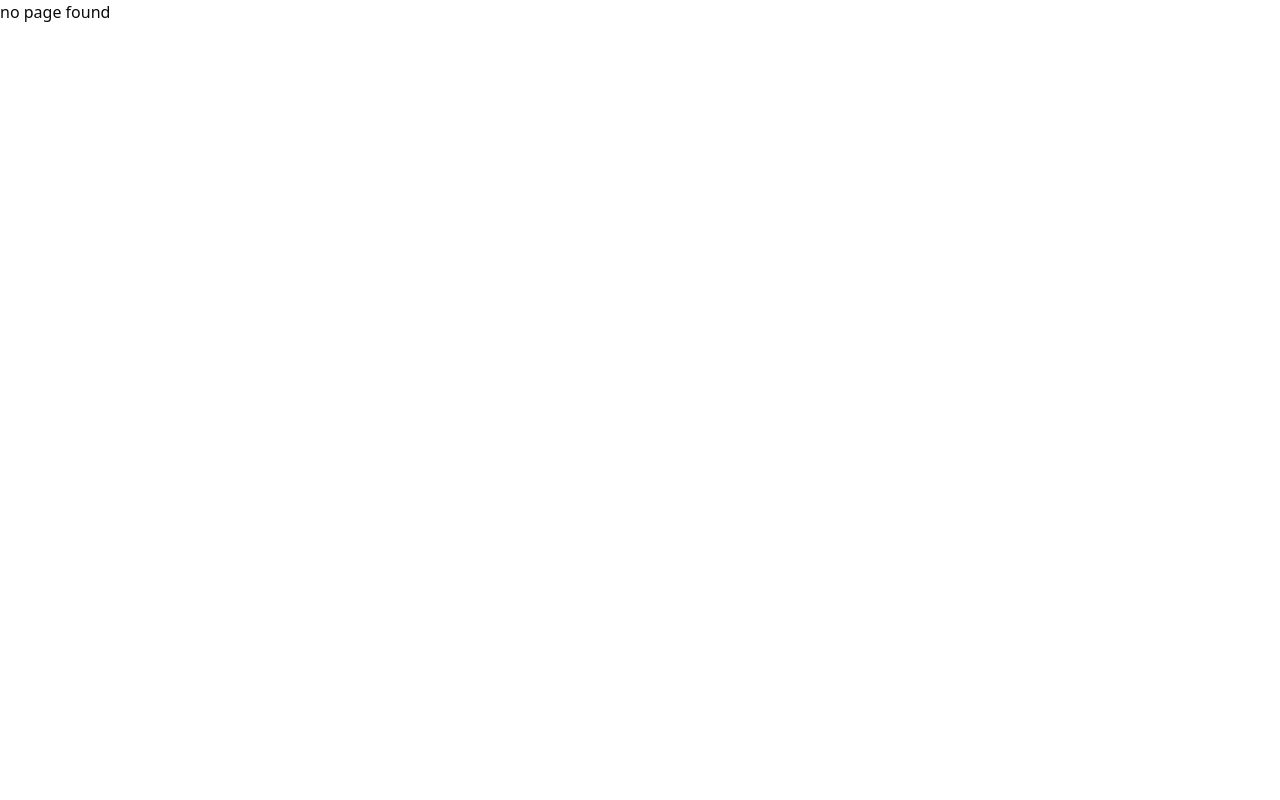
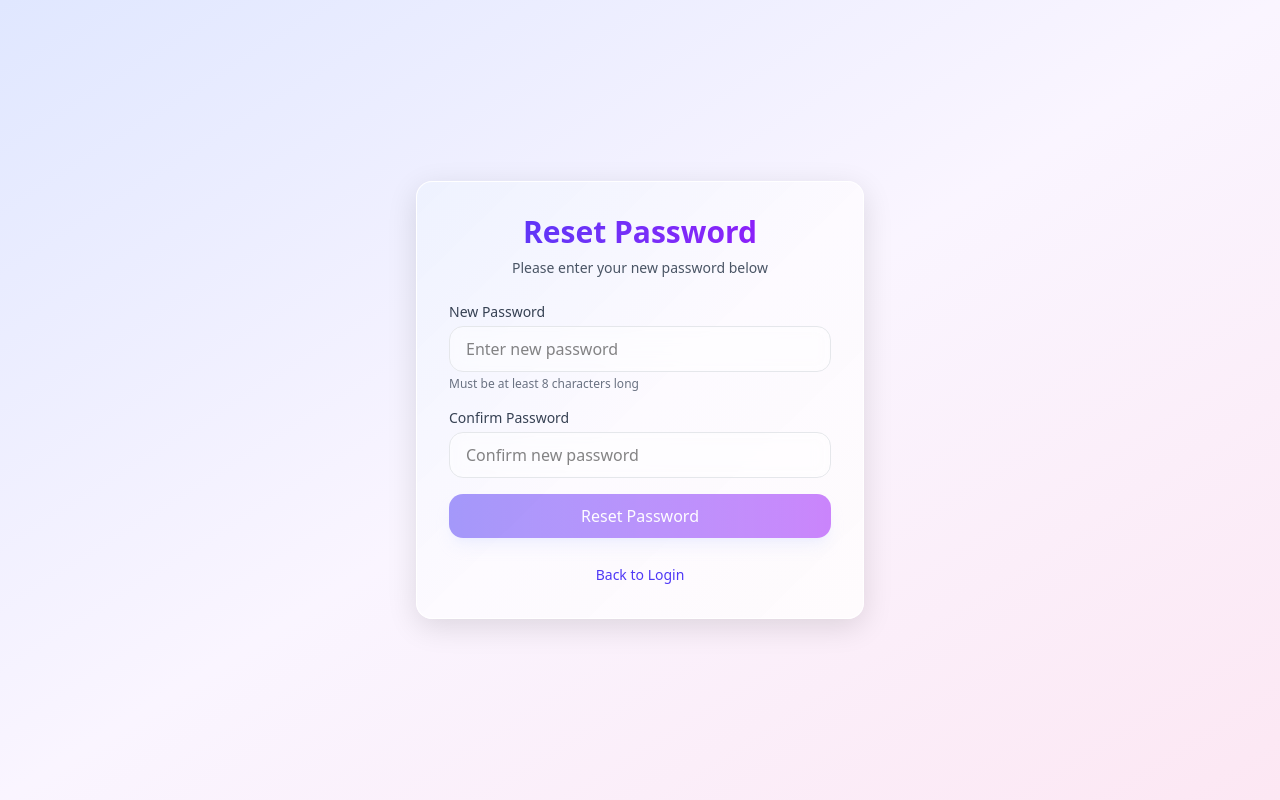
Before and after one commit to Ayushgajera/TripMesh, a React (Vite) app in the folder frontend/: page /reset-password in a window 1280 px wide. Built offline with nearby package versions, Linux system fonts and the light colour scheme.

Commit message:
create forgot&reset UI

```diff
--- a/frontend/src/App.jsx
+++ b/frontend/src/App.jsx
@@ -1,12 +1,16 @@
 import React from 'react'
 import Login from './pages/Login'
 import { Route, Routes } from 'react-router-dom'
+import ForgotPassword from './pages/forgotPassword'
+import ResetPassword from './pages/resetPassword'
 
 function App() {
   return (
     <div>
       <Routes>
         <Route path="/" element={<Login/>}/>
+        <Route path="/forgot-password" element={<ForgotPassword/>}/>
+        <Route path="/reset-password" element={<ResetPassword/>}/>
         <Route path="*" element={"no page found"} />
       </Routes>
     </div>
--- a/frontend/src/pages/Login.jsx
+++ b/frontend/src/pages/Login.jsx
@@ -3,6 +3,7 @@ import { Button } from '../components/ui/button'
 import { motion, AnimatePresence } from 'framer-motion'
 import { useLoginUserMutation, useSignupUserMutation } from '../features/api/authapi'
 import { toast } from 'sonner'
+import { Link } from 'react-router-dom'
 
 const Login = () => {
   const [isLogin, setIsLogin] = useState(true)
@@ -169,10 +170,11 @@ useEffect(() => {
           </div>
 
           {/* Role Selection */}
-          <motion.div
+          {!isLogin && ( <motion.div
             variants={fadeIn}
             className="mb-6"
           >
+
             <label className="block text-sm font-medium text-gray-700 mb-2">
               Choose your role
             </label>
@@ -212,7 +214,8 @@ useEffect(() => {
                 </motion.button>
               ))}
             </div>
-          </motion.div>
+          </motion.div>)}
+
 
           <AnimatePresence mode="wait">
             <motion.div
@@ -297,6 +300,21 @@ useEffect(() => {
                         group-hover:border-gray-300"
                       placeholder="••••••••"
                     />
+                    {/* Add Forgot Password Link - only show when in login mode */}
+                    {isLogin && (
+                      <motion.div
+                        initial={{ opacity: 0 }}
+                        animate={{ opacity: 1 }}
+                        className="mt-2 text-right"
+                      >
+                        <Link
+                          to="/forgot-password"
+                          className="text-sm text-indigo-600 hover:text-indigo-700 transition-colors duration-200"
+                        >
+                          Forgot Password?
+                        </Link>
+                      </motion.div>
+                    )}
                   </motion.div>
                 </motion.div>
 
--- /dev/null
+++ b/frontend/src/pages/forgotPassword.jsx
@@ -0,0 +1,90 @@
+import React, { useState } from 'react'
+import { motion } from 'framer-motion'
+import { toast } from 'sonner'
+
+function ForgotPassword() {
+  const [email, setEmail] = useState('')
+  const [isLoading, setIsLoading] = useState(false)
+
+  const handleSubmit = async (e) => {
+    e.preventDefault()
+    setIsLoading(true)
+    // Add your API call here
+    toast.success('If an account exists with this email, you will receive a password reset link.')
+    setIsLoading(false)
+  }
+
+  return (
+    <div className="min-h-screen flex items-center justify-center bg-gradient-to-br from-indigo-100 via-purple-50 to-pink-100">
+      <motion.div
+        initial={{ opacity: 0, y: 20 }}
+        animate={{ opacity: 1, y: 0 }}
+        className="max-w-md w-full mx-auto p-8 bg-white/95 backdrop-blur-lg rounded-2xl
+          shadow-[0_8px_30px_rgb(0,0,0,0.12)]
+          hover:shadow-[0_8px_40px_rgb(0,0,0,0.16)]
+          transition-all duration-300
+          relative
+          overflow-hidden
+          border border-white/20"
+      >
+        <div className="absolute inset-0 bg-gradient-to-br from-indigo-50 via-purple-50/50 to-pink-50/30 pointer-events-none" />
+
+        <div className="relative z-10 space-y-6">
+          <div className="text-center space-y-2">
+            <motion.h2
+              initial={{ opacity: 0 }}
+              animate={{ opacity: 1 }}
+              className="text-3xl font-bold bg-clip-text text-transparent bg-gradient-to-r from-indigo-600 to-purple-600"
+            >
+              Forgot Password?
+            </motion.h2>
+            <p className="text-sm text-gray-600">
+              Don't worry! Enter your email and we'll send you a reset link.
+            </p>
+          </div>
+
+          <form onSubmit={handleSubmit} className="space-y-4">
+            <motion.div
+              initial={{ opacity: 0, x: -20 }}
+              animate={{ opacity: 1, x: 0 }}
+              className="group"
+            >
+              <label className="block text-sm font-medium text-gray-700 mb-1">
+                Email Address
+              </label>
+              <input
+                type="email"
+                required
+                value={email}
+                onChange={(e) => setEmail(e.target.value)}
+                className="block w-full px-4 py-2.5 border border-gray-200 rounded-xl
+                  bg-white/50 backdrop-blur-sm
+                  transition-all duration-200
+                  focus:ring-2 focus:ring-indigo-500 focus:border-transparent
+                  group-hover:border-gray-300"
+                placeholder="Enter your email"
+              />
+            </motion.div>
+
+            <motion.button
+              type="submit"
+              disabled={isLoading || !email}
+              whileHover={{ scale: 1.01 }}
+              whileTap={{ scale: 0.99 }}
+              className="w-full py-2.5 px-4 bg-gradient-to-r from-indigo-600 to-purple-600
+                text-white rounded-xl font-medium
+                shadow-lg shadow-indigo-200/50
+                hover:shadow-xl hover:shadow-indigo-300/50
+                transition-all duration-200
+                disabled:opacity-50 disabled:cursor-not-allowed"
+            >
+              {isLoading ? 'Sending...' : 'Send Reset Link'}
+            </motion.button>
+          </form>
+        </div>
+      </motion.div>
+    </div>
+  )
+}
+
+export default ForgotPassword
--- /dev/null
+++ b/frontend/src/pages/resetPassword.jsx
@@ -0,0 +1,149 @@
+import React, { useState } from 'react'
+import { motion } from 'framer-motion'
+import { toast } from 'sonner'
+
+function ResetPassword() {
+  const [passwords, setPasswords] = useState({
+    password: '',
+    confirmPassword: ''
+  })
+  const [isLoading, setIsLoading] = useState(false)
+
+  const handleChange = (e) => {
+    const { name, value } = e.target
+    setPasswords(prev => ({
+      ...prev,
+      [name]: value
+    }))
+  }
+
+  const handleSubmit = async (e) => {
+    e.preventDefault()
+    if (passwords.password !== passwords.confirmPassword) {
+      toast.error('Passwords do not match!')
+      return
+    }
+    setIsLoading(true)
+    // Add your API call here
+    toast.success('Password has been reset successfully!')
+    setIsLoading(false)
+  }
+
+  const isFormValid = passwords.password &&
+    passwords.confirmPassword &&
+    passwords.password === passwords.confirmPassword &&
+    passwords.password.length >= 8
+
+  return (
+    <div className="min-h-screen flex items-center justify-center bg-gradient-to-br from-indigo-100 via-purple-50 to-pink-100">
+      <motion.div
+        initial={{ opacity: 0, y: 20 }}
+        animate={{ opacity: 1, y: 0 }}
+        className="max-w-md w-full mx-auto p-8 bg-white/95 backdrop-blur-lg rounded-2xl
+          shadow-[0_8px_30px_rgb(0,0,0,0.12)]
+          hover:shadow-[0_8px_40px_rgb(0,0,0,0.16)]
+          transition-all duration-300
+          relative
+          overflow-hidden
+          border border-white/20"
+      >
+        <div className="absolute inset-0 bg-gradient-to-br from-indigo-50 via-purple-50/50 to-pink-50/30 pointer-events-none" />
+
+        <div className="relative z-10 space-y-6">
+          <div className="text-center space-y-2">
+            <motion.h2
+              initial={{ opacity: 0 }}
+              animate={{ opacity: 1 }}
+              className="text-3xl font-bold bg-clip-text text-transparent bg-gradient-to-r from-indigo-600 to-purple-600"
+            >
+              Reset Password
+            </motion.h2>
+            <p className="text-sm text-gray-600">
+              Please enter your new password below
+            </p>
+          </div>
+
+          <form onSubmit={handleSubmit} className="space-y-4">
+            <motion.div
+              initial={{ opacity: 0, x: -20 }}
+              animate={{ opacity: 1, x: 0 }}
+              className="space-y-4"
+            >
+              <div className="group">
+                <label className="block text-sm font-medium text-gray-700 mb-1">
+                  New Password
+                </label>
+                <input
+                  type="password"
+                  name="password"
+                  required
+                  minLength={8}
+                  value={passwords.password}
+                  onChange={handleChange}
+                  className="block w-full px-4 py-2.5 border border-gray-200 rounded-xl
+                    bg-white/50 backdrop-blur-sm
+                    transition-all duration-200
+                    focus:ring-2 focus:ring-indigo-500 focus:border-transparent
+                    group-hover:border-gray-300"
+                  placeholder="Enter new password"
+                />
+                <p className="mt-1 text-xs text-gray-500">
+                  Must be at least 8 characters long
+                </p>
+              </div>
+
+              <div className="group">
+                <label className="block text-sm font-medium text-gray-700 mb-1">
+                  Confirm Password
+                </label>
+                <input
+                  type="password"
+                  name="confirmPassword"
+                  required
+                  value={passwords.confirmPassword}
+                  onChange={handleChange}
+                  className="block w-full px-4 py-2.5 border border-gray-200 rounded-xl
+                    bg-white/50 backdrop-blur-sm
+                    transition-all duration-200
+                    focus:ring-2 focus:ring-indigo-500 focus:border-transparent
+                    group-hover:border-gray-300"
+                  placeholder="Confirm new password"
+                />
+              </div>
+            </motion.div>
+
+            <motion.button
+              type="submit"
+              disabled={!isFormValid || isLoading}
+              whileHover={{ scale: 1.01 }}
+              whileTap={{ scale: 0.99 }}
+              className="w-full py-2.5 px-4 bg-gradient-to-r from-indigo-600 to-purple-600
+                text-white rounded-xl font-medium
+                shadow-lg shadow-indigo-200/50
+                hover:shadow-xl hover:shadow-indigo-300/50
+                transition-all duration-200
+                disabled:opacity-50 disabled:cursor-not-allowed"
+            >
+              {isLoading ? 'Resetting...' : 'Reset Password'}
+            </motion.button>
+          </form>
+
+          <motion.div
+            initial={{ opacity: 0 }}
+            animate={{ opacity: 1 }}
+            className="text-center"
+          >
+            <a
+              href="/"
+              className="text-sm text-indigo-600 hover:text-indigo-700 font-medium"
+            >
+              Back to Login
+            </a>
+          </motion.div>
+        </div>
+      </motion.div>
+    </div>
+  )
+}
+
+export default ResetPassword
```
